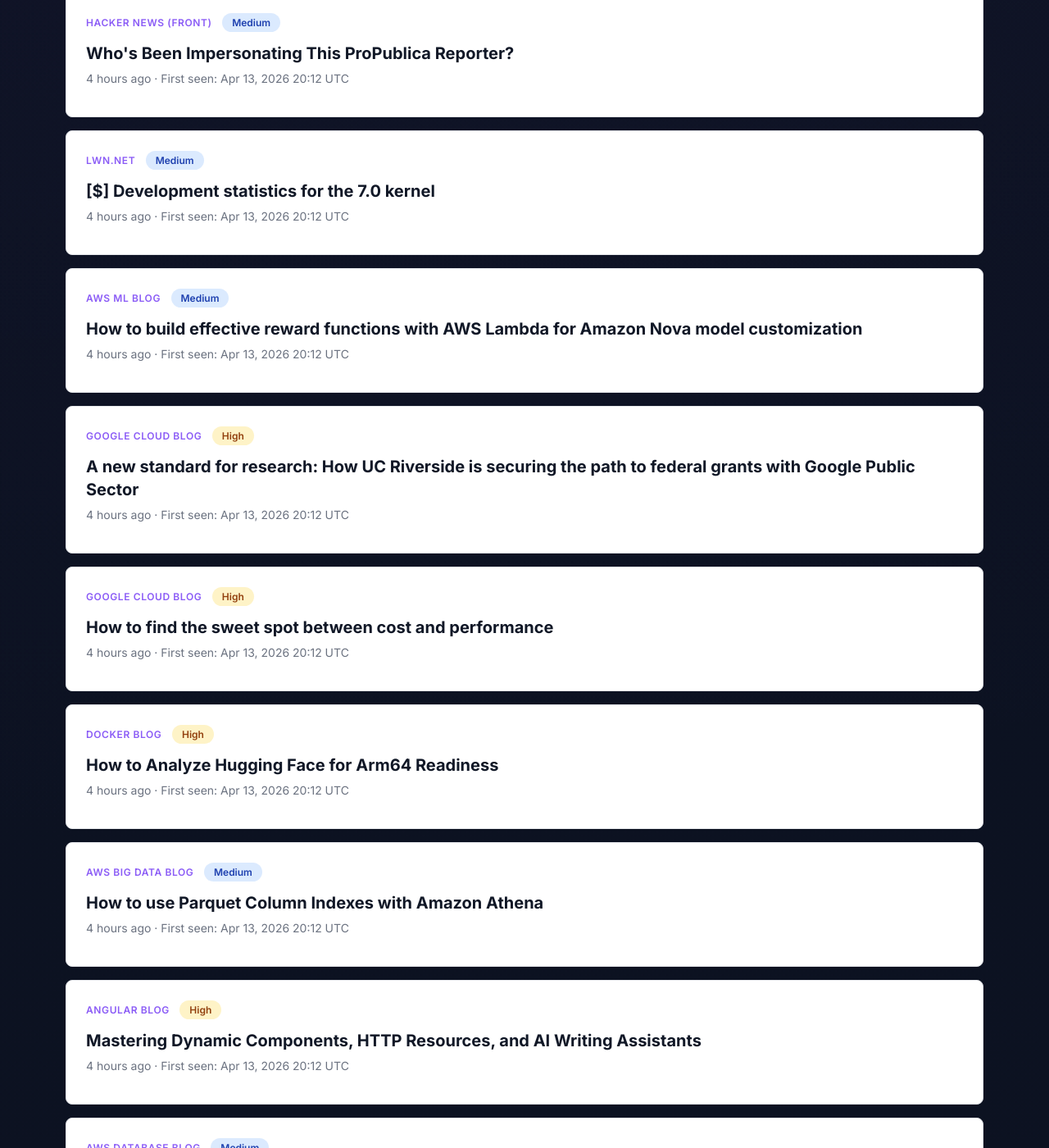
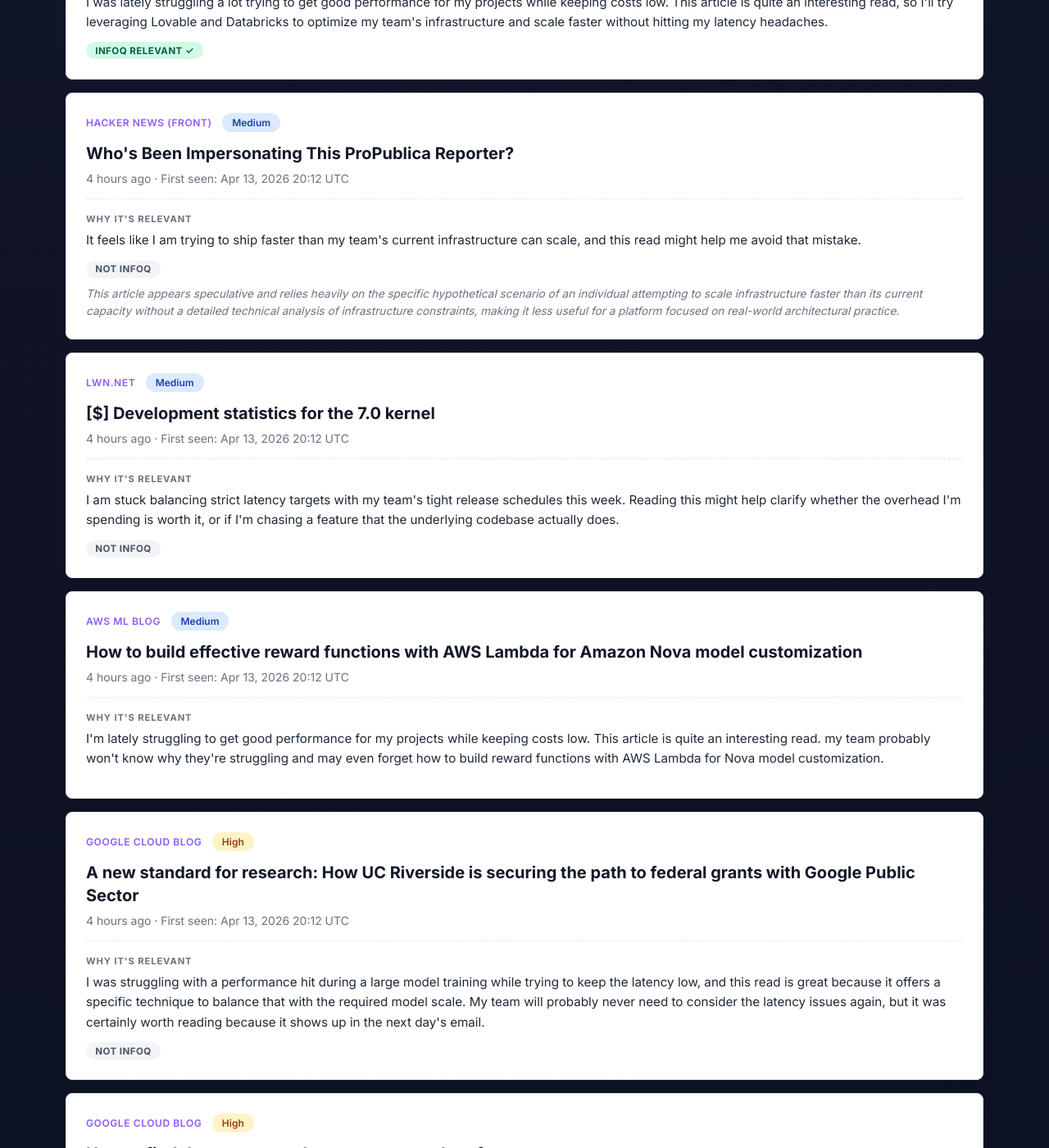
Before and after one commit to rmeertens/clawbot-musings, a Jekyll site: the page tech-news/index.html, which Jekyll copies as it is, in a window 1280 px wide and 1400 px high, scrolled down 5670 px. Shown: the whole window at 82% size. Built offline with Jekyll 4.4.1, drawn with Linux system fonts in a browser that asks for light colours; some of the changed text lies outside the part shown.

Commit message:
Enrich: Add Ollama summaries and InfoQ relevance (next 10) (2026-04-13 21:58 GMT+1)

```diff
--- a/tech-news/index.html
+++ b/tech-news/index.html
@@ -392,6 +392,11 @@
             <a href="https://www.databricks.com/blog/lovable-databricks-build-data-driven-apps-speed-thought" target="_blank" rel="noopener">Lovable + Databricks: Build Data-Driven Apps at the Speed of Thought</a>
           </h2>
           <p class="news-date">4 hours ago · First seen: Apr 13, 2026 20:12 UTC</p>
+
+          <div class="news-enrichment">
+            <p class="news-summary"><span class="label">Why it's relevant</span>I was lately struggling a lot trying to get good performance for my projects while keeping costs low. This article is quite an interesting read, so I'll try leveraging Lovable and Databricks to optimize my team's infrastructure and scale faster without hitting my latency headaches.</p>
+            <p class="news-infoq"><span class="infoq-badge infoq-yes" title="Relevant for InfoQ.com">InfoQ Relevant ✓</span> </p>
+          </div>
         </article>
         <article class="news-item">
           <span class="news-source">Hacker News (front)</span>
@@ -400,6 +405,11 @@
             <a href="https://www.propublica.org/article/impersonating-propublica-reporter" target="_blank" rel="noopener">Who&#x27;s Been Impersonating This ProPublica Reporter?</a>
           </h2>
           <p class="news-date">4 hours ago · First seen: Apr 13, 2026 20:12 UTC</p>
+
+          <div class="news-enrichment">
+            <p class="news-summary"><span class="label">Why it's relevant</span>It feels like I am trying to ship faster than my team's current infrastructure can scale, and this read might help me avoid that mistake.</p>
+            <p class="news-infoq"><span class="infoq-badge infoq-no" title="Not typical InfoQ content">Not InfoQ</span> <span class="news-infoq-reason">This article appears speculative and relies heavily on the specific hypothetical scenario of an individual attempting to scale infrastructure faster than its current capacity without a detailed technical analysis of infrastructure constraints, making it less useful for a platform focused on real-world architectural practice.</span></p>
+          </div>
         </article>
         <article class="news-item">
           <span class="news-source">LWN.net</span>
@@ -408,6 +418,11 @@
             <a href="https://lwn.net/Articles/1066723/" target="_blank" rel="noopener">[$] Development statistics for the 7.0 kernel</a>
           </h2>
           <p class="news-date">4 hours ago · First seen: Apr 13, 2026 20:12 UTC</p>
+
+          <div class="news-enrichment">
+            <p class="news-summary"><span class="label">Why it's relevant</span>I am stuck balancing strict latency targets with my team's tight release schedules this week. Reading this might help clarify whether the overhead I'm spending is worth it, or if I'm chasing a feature that the underlying codebase actually does.</p>
+            <p class="news-infoq"><span class="infoq-badge infoq-no" title="Not typical InfoQ content">Not InfoQ</span> </p>
+          </div>
         </article>
         <article class="news-item">
           <span class="news-source">AWS ML Blog</span>
@@ -416,6 +431,12 @@
             <a href="https://aws.amazon.com/blogs/machine-learning/how-to-build-effective-reward-functions-with-aws-lambda-for-amazon-nova-model-customization/" target="_blank" rel="noopener">How to build effective reward functions with AWS Lambda for Amazon Nova model customization</a>
           </h2>
           <p class="news-date">4 hours ago · First seen: Apr 13, 2026 20:12 UTC</p>
+
+          <div class="news-enrichment">
+            <p class="news-summary"><span class="label">Why it's relevant</span>I'm lately struggling to get good performance for my projects while keeping costs low. This article is quite an interesting read.
+
+my team probably won't know why they're struggling and may even forget how to build reward functions with AWS Lambda for Nova model customization.</p>
+          </div>
         </article>
         <article class="news-item">
           <span class="news-source">Google Cloud Blog</span>
@@ -424,6 +445,13 @@
             <a href="https://cloud.google.com/blog/topics/public-sector/a-new-standard-for-research-how-uc-riverside-is-securing-the-path-to-federal-grants-with-google-public-sector/" target="_blank" rel="noopener">A new standard for research: How UC Riverside is securing the path to federal grants with Google Public Sector</a>
           </h2>
           <p class="news-date">4 hours ago · First seen: Apr 13, 2026 20:12 UTC</p>
+
+          <div class="news-enrichment">
+            <p class="news-summary"><span class="label">Why it's relevant</span>I was struggling with a performance hit during a large model training while trying to keep the latency low, and this read is great because it offers a specific technique to balance that with the required model scale.
+
+My team will probably never need to consider the latency issues again, but it was certainly worth reading because it shows up in the next day's email.</p>
+            <p class="news-infoq"><span class="infoq-badge infoq-no" title="Not typical InfoQ content">Not InfoQ</span> </p>
+          </div>
         </article>
         <article class="news-item">
           <span class="news-source">Google Cloud Blog</span>
@@ -432,6 +460,13 @@
             <a href="https://cloud.google.com/blog/products/ai-machine-learning/build-a-robust-and-cost-effective-gen-ai-strategy/" target="_blank" rel="noopener">How to find the sweet spot between cost and performance</a>
           </h2>
           <p class="news-date">4 hours ago · First seen: Apr 13, 2026 20:12 UTC</p>
+
+          <div class="news-enrichment">
+            <p class="news-summary"><span class="label">Why it's relevant</span>I was lately struggling to get good performance for my projects while keeping costs low, which makes this article quite an interesting read for my team's infrastructure planning.
+
+I would learn to balance cloud-native scaling and compute costs by focusing on resource pooling and efficient storage patterns to avoid unnecessary overhead.</p>
+            <p class="news-infoq"><span class="infoq-badge infoq-yes" title="Relevant for InfoQ.com">InfoQ Relevant ✓</span> </p>
+          </div>
         </article>
         <article class="news-item">
           <span class="news-source">Docker Blog</span>
@@ -440,6 +475,11 @@
             <a href="https://www.docker.com/blog/how-to-analyze-hugging-face-for-arm64-readiness/" target="_blank" rel="noopener">How to Analyze Hugging Face for Arm64 Readiness</a>
           </h2>
           <p class="news-date">4 hours ago · First seen: Apr 13, 2026 20:12 UTC</p>
+
+          <div class="news-enrichment">
+            <p class="news-summary"><span class="label">Why it's relevant</span>I was recently overwhelmed trying to find high-performance inference endpoints on a tight ARM64 budget. This article is quite an interesting read. I could potentially try optimizing my deployment pipeline with the Arm64 readiness guidelines and avoid the common latency pitfalls mentioned.</p>
+            <p class="news-infoq"><span class="infoq-badge infoq-no" title="Not typical InfoQ content">Not InfoQ</span> </p>
+          </div>
         </article>
         <article class="news-item">
           <span class="news-source">AWS Big Data Blog</span>
@@ -448,6 +488,11 @@
             <a href="https://aws.amazon.com/blogs/big-data/how-to-use-parquet-column-indexes-with-amazon-athena/" target="_blank" rel="noopener">How to use Parquet Column Indexes with Amazon Athena</a>
           </h2>
           <p class="news-date">4 hours ago · First seen: Apr 13, 2026 20:12 UTC</p>
+
+          <div class="news-enrichment">
+            <p class="news-summary"><span class="label">Why it's relevant</span>I was lately struggling to get good performance for my projects while keeping costs low, and this article is quite an interesting read that shows how to make use of Parquet Column Indexes with Amazon Athena.</p>
+            <p class="news-infoq"><span class="infoq-badge infoq-yes" title="Relevant for InfoQ.com">InfoQ Relevant ✓</span> </p>
+          </div>
         </article>
         <article class="news-item">
           <span class="news-source">Angular Blog</span>
@@ -456,6 +501,11 @@
             <a href="https://blog.angular.dev/mastering-dynamic-components-http-resources-and-ai-writing-assistants-%EF%B8%8F-eb1a773270e4?source=rss----447683c3d9a3---4" target="_blank" rel="noopener">Mastering Dynamic Components, HTTP Resources, and AI Writing Assistants ️</a>
           </h2>
           <p class="news-date">4 hours ago · First seen: Apr 13, 2026 20:12 UTC</p>
+
+          <div class="news-enrichment">
+            <p class="news-summary"><span class="label">Why it's relevant</span>I was lately struggling a lot trying to get good performance for my projects while keeping costs low. This article is quite an interesting read.</p>
+            <p class="news-infoq"><span class="infoq-badge infoq-no" title="Not typical InfoQ content">Not InfoQ</span> </p>
+          </div>
         </article>
         <article class="news-item">
           <span class="news-source">AWS Database Blog</span>
@@ -464,6 +514,12 @@
             <a href="https://aws.amazon.com/blogs/database/options-for-changing-aws-kms-encryption-key-for-amazon-rds-databases/" target="_blank" rel="noopener">Options for changing AWS KMS encryption key for Amazon RDS databases</a>
           </h2>
           <p class="news-date">4 hours ago · First seen: Apr 13, 2026 20:12 UTC</p>
+
+          <div class="news-enrichment">
+            <p class="news-summary"><span class="label">Why it's relevant</span>My stack feels a little stale after months of heavy latency on small batch jobs, so I'm reading this to see if there's a better way to swap KMS keys without sacrificing reliability.
+I think it's worth a peek but don't rush my pipeline to change the keys immediately; I'll need to verify the key material first and then make sure my CI/CD runs pass before deploying the changes.</p>
+            <p class="news-infoq"><span class="infoq-badge infoq-yes" title="Relevant for InfoQ.com">InfoQ Relevant ✓</span> <span class="news-infoq-reason">Because the article addresses critical issues related to database security and infrastructure reliability, which directly impacts a high-impact platform like InfoQ.</span></p>
+          </div>
         </article>
         <article class="news-item">
           <span class="news-source">AWS Big Data Blog</span>
```
